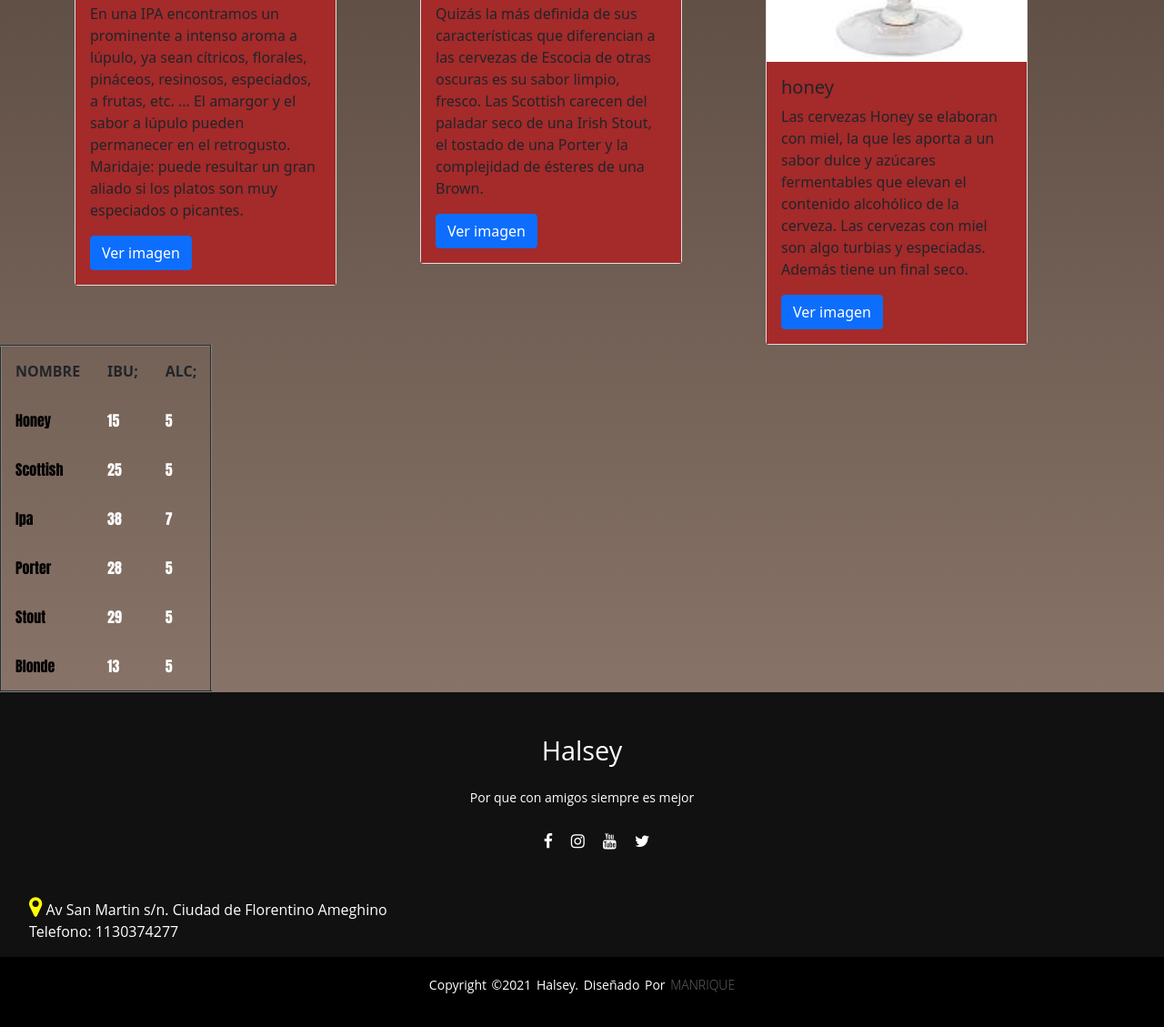
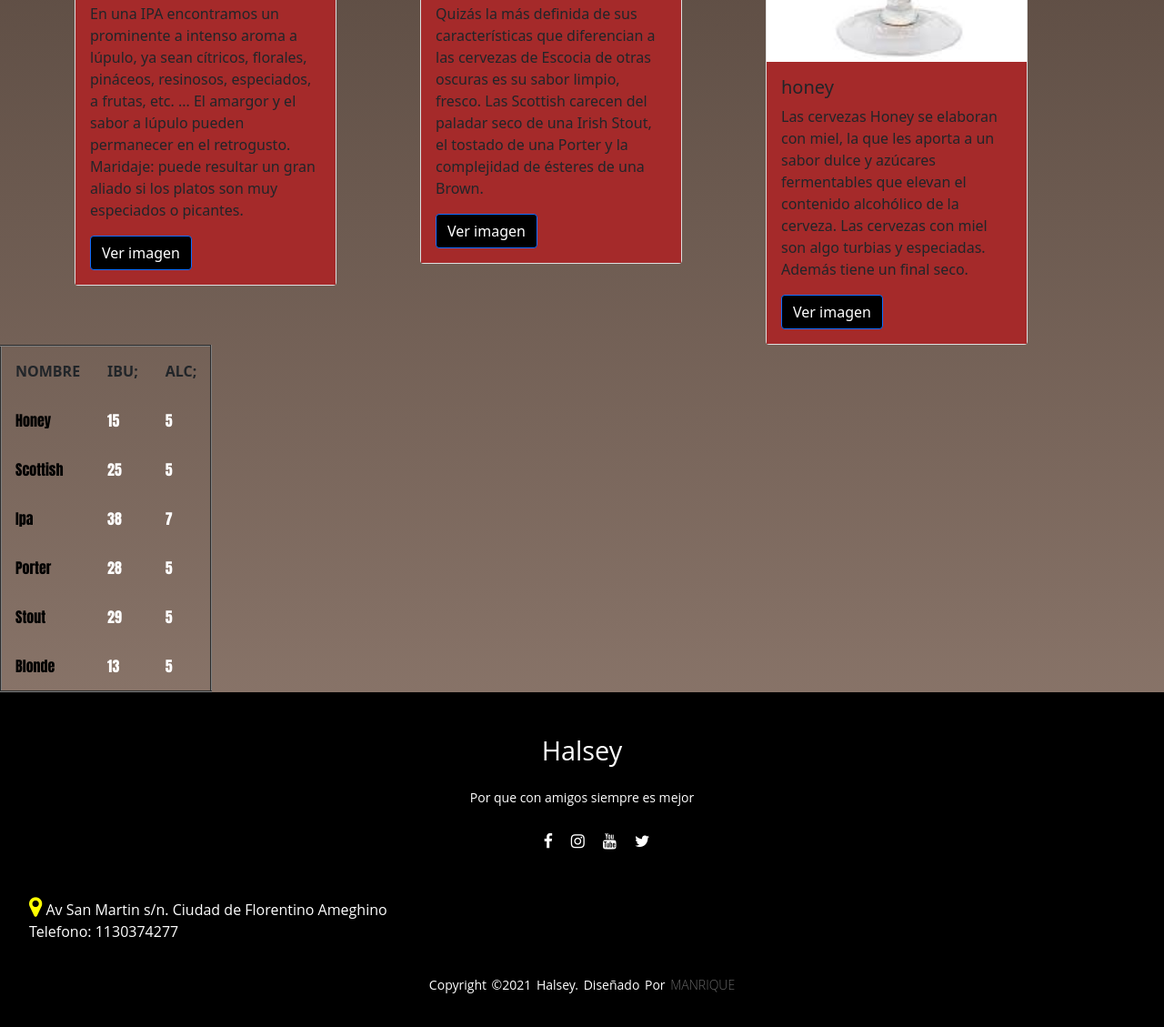
Before and after one commit to manrique1986/halsey, a website: page productos.html in a window 1280 px wide. Shown: the part 1305-2434 px from the top of the page at 91% size. Drawn offline with Linux system fonts and the light colour scheme.

Commit message:
nodificacion varias

```diff
--- a/sass/base/_footer.scss
+++ b/sass/base/_footer.scss
@@ -1,6 +1,6 @@
 
 footer{
-    background-color: #111;
+    background-color:$negro;
     height: auto;
     width: 100vw;
     font-family: "open sans";
--- a/sass/estilos.scss
+++ b/sass/estilos.scss
@@ -221,8 +221,12 @@ body{
      justify-content: center;
      flex-direction: column;
      text-align: center;
+     background-color: black;
 }
 
 .color-contacto{
         color: brown;
 }
+.btn{
+        background-color: $negro;
+}
```
Also changed, not shown: css/estilos.css.
